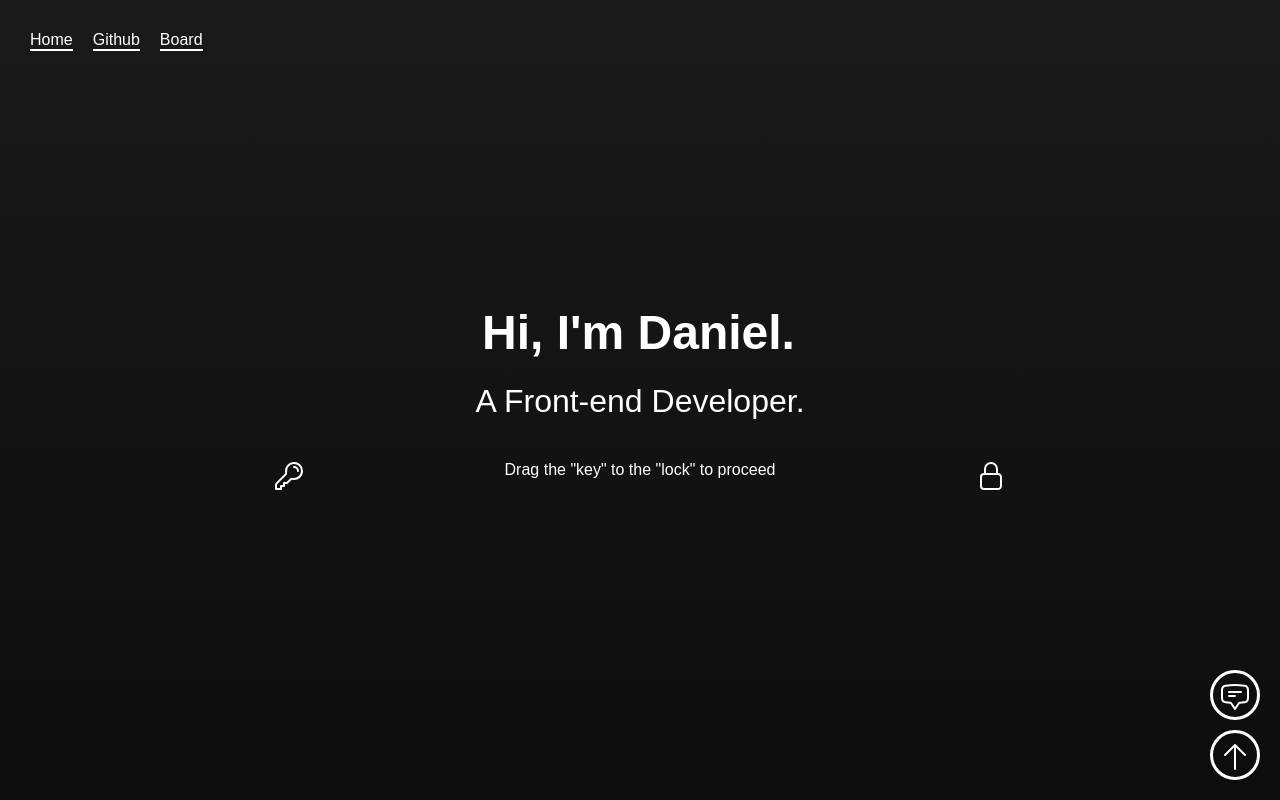
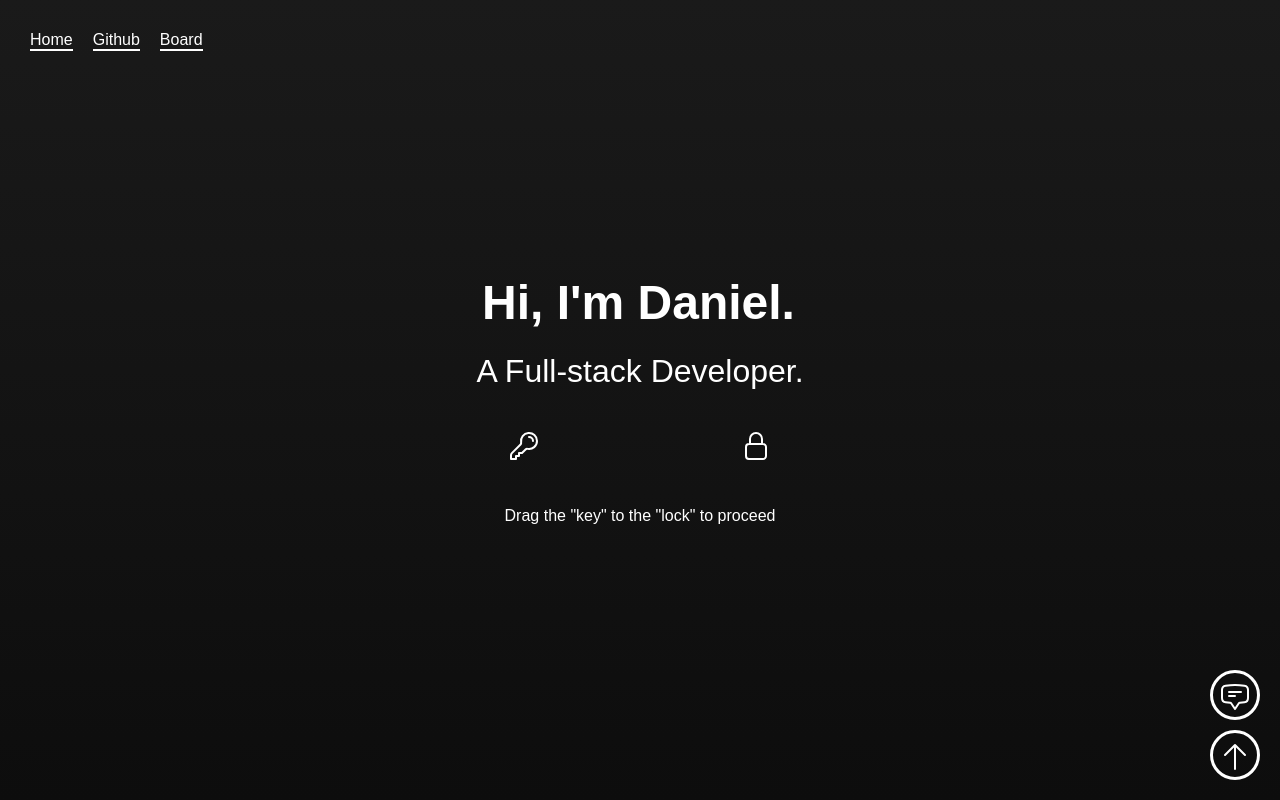
Before and after one commit to danielhc0228/my-portfolio, a React (Vite) app: page / in a window 1280 px wide. Built offline with nearby package versions, Linux system fonts and the light colour scheme.

Commit message:
edit some text

```diff
--- a/src/components/Intro.tsx
+++ b/src/components/Intro.tsx
@@ -103,7 +103,7 @@ const Intro = ({ isUnlocked, setIsUnlocked }: IntroProps) => {
         <Container>
             <TextWrapper>
                 <TypingText>Hi, I'm Daniel.</TypingText>
-                <FadeInText>A Front-end Developer.</FadeInText>
+                <FadeInText>A Full-stack Developer.</FadeInText>
             </TextWrapper>
             <Lock>
                 <DragDropContext onDragEnd={handleDragEnd}>
@@ -149,11 +149,7 @@ const Intro = ({ isUnlocked, setIsUnlocked }: IntroProps) => {
                             </div>
                         )}
                     </Droppable>
-                    {isUnlocked ? (
-                        <h1>Scroll Down</h1>
-                    ) : (
-                        <h1>Drag the "key" to the "lock" to proceed</h1>
-                    )}
+
                     {/* Drop Target */}
                     <Droppable droppableId='drop-zone'>
                         {(provided) => (
@@ -241,6 +237,11 @@ const Intro = ({ isUnlocked, setIsUnlocked }: IntroProps) => {
                     </Droppable>
                 </DragDropContext>
             </Lock>
+            {isUnlocked ? (
+                <h1>Scroll Down</h1>
+            ) : (
+                <h1>Drag the "key" to the "lock" to proceed</h1>
+            )}
 
             {isUnlocked && (
                 <Down variants={logoVariants} animate='active'>
```
